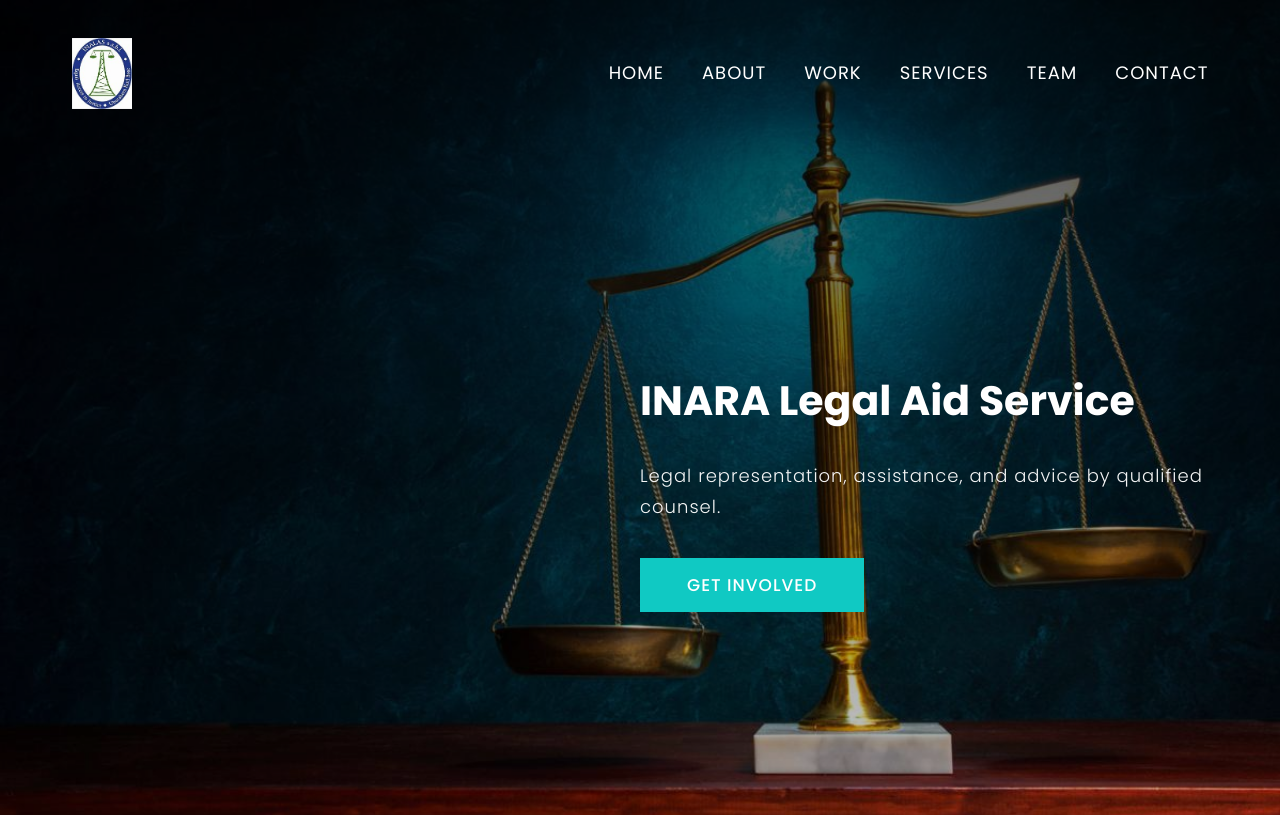
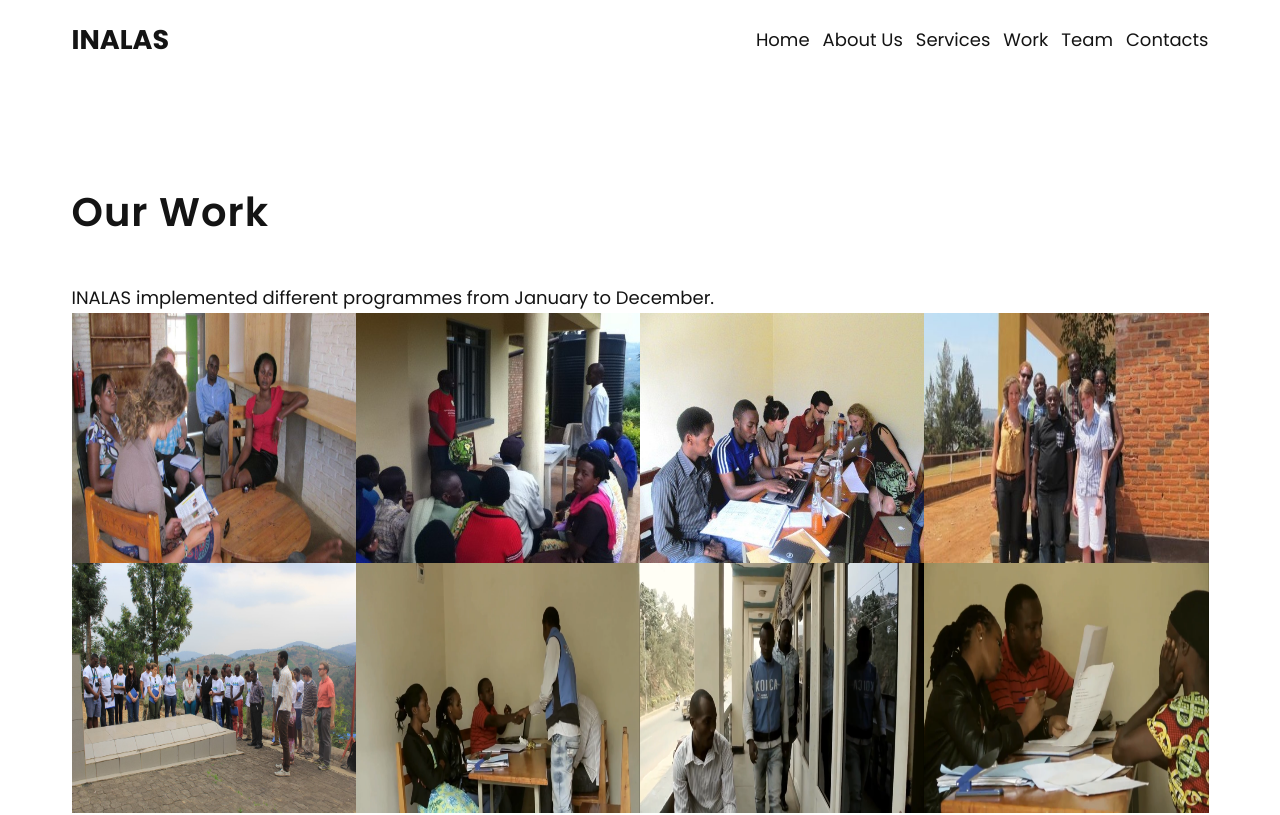
Before and after one commit to uwasylvie/inalas, a React (Create React App) app: page /work in a window 1280 px wide. Shown: the top 815 px of the page. Built offline with nearby package versions, Linux system fonts and the light colour scheme.

Commit message:
Update Navbar

```diff
--- a/package.json
+++ b/package.json
@@ -9,8 +9,10 @@
     "react": "^18.2.0",
     "react-dom": "^18.2.0",
     "react-icons": "^4.11.0",
+    "react-router-dom": "^6.18.0",
     "react-scripts": "5.0.1",
     "react-slick": "^0.29.0",
+    "reactstrap": "^9.2.0",
     "web-vitals": "^2.1.4"
   },
   "scripts": {
--- a/src/App.js
+++ b/src/App.js
@@ -1,27 +1,44 @@
-import './App.css';
-import Header from "./components/Header/Header";
-import AboutUs from './components/AboutUs/AboutUs';
+import Home from "./pages/Home";
+import "./App.css";
 
+import React from "react";
+import Navbar from "./components/Navbar/Navbar";
+
+import AboutUs from "./components/AboutUs/AboutUs";
+import Services from "./components/Services/Services";
 import Work from "./components/Work/Work";
-
-import Services from "./components/Services/Services";
 import Team from "./components/Team/Team";
 import Contact from "./components/Contact/Contact";
-import Footer from './components/Footer/Footer';
+import Footer from "./components/Footer/Footer";
+import { BrowserRouter as Router, Routes, Route } from "react-router-dom";
+
 
 function App() {
   return (
-    <div className="holder">
-      <Header />
-      <AboutUs />
-      <Services />
-      <Work />
+    <div className="App">
+      <Router>
+      <Navbar />
 
-      <Team/>
-      <Contact />
-      <Footer />
-    </div>
-  );
+       <Routes>
+       <Route  path='/' element={<Home />} />
+       <Route  path='/about' element={<AboutUs />} />
+       <Route  path='/team' element={<Team />} />
+       <Route  path='/service' element={<Services />} />
+       <Route  path='/contact' element={<Contact />} />
+       <Route  path='/work' element={<Work />} />
+
+
+
+
+       </Routes>
+
+
+       <Footer/>
+       </Router>
+       </div>
+
+);
+
 }
 
 export default App;
--- a/src/components/Header/Header.css
+++ b/src/components/Header/Header.css
@@ -1,19 +1,48 @@
-.header{
-    min-height: 100vh;
-}
-.header__content{
-    min-height: calc(100vh - 106px);
-    flex-direction: column;
-}
-.header__title{
-    font-size: 4.1rem;
-    line-height: 1.2;
-}
-.header__content .para__text{
-    padding: 3.6rem 0;
-    max-width: 600px;
-    margin: 0 auto;
-}
+.hero {
+    background-image: url("../../assets/images/header-bg.jpg");
+    background-repeat: no-repeat;
+    background-position: center;
+    background-size: cover;
+    height: 500px;
+    width: 100%;
+  }
+  .hero .container {
+    padding-top: 5%;
+  }
+  .hero h1 {
+    text-align: center;
+    color: #fff;
+    font-size: 60px;
+  }
+  .hero p {
+    text-align: center;
+    color: #fff;
+    opacity: 0.8;
+    padding: 20px;
+  }
+  .btn6{
+    padding: 20px 40px;
+    color:#fff ;
+    font-size: 20px;
+    background:#D2691E ;
+    border-radius: 4px;
+    margin: 10px;
+    text-decoration: none;
+  }
+  .btn4{
+    padding: 20px 40px;
+    color:#fff ;
+    font-size: 20px;
+    background:#283048 ;
+    border-radius: 4px;
+    margin: 10px;
+    text-decoration: none;
+  }
+  .hero-links{
+   margin-top: 5%;
+   margin-left: 35%;
+
+  }
 
 @media(min-width: 992px){
     .header__content{
--- a/src/components/Header/Header.jsx
+++ b/src/components/Header/Header.jsx
@@ -1,25 +1,21 @@
 import React from "react";
 import "./Header.css";
-import Navbar from "../Navbar/Navbar";
-import images from "../../constants/images";
+import { Link } from "react-router-dom"
+
 
 const Header = () => (
-    <div className="header" style = {{
-        background: `linear-gradient(rgba(0, 0, 0, 0.7), rgba(0, 0, 0, 0.2)), url(${images.header_bg}) center/cover no-repeat`
-    }}>
-        <Navbar />
 
-        <div className="container">
-            <div className="header__content text__center text__light flex flex__center">
-                <div className="header__content--left"></div>
-                <div className="header__content--right">
-                    <h1 className="header__title fw__6">INARA Legal Aid Service</h1>
-                    <p className="para__text">Legal representation, assistance, and advice by qualified counsel.</p>
-                    <a href = "#" className="btn btn__blue">Get Involved</a>
-                </div>
-            </div>
-        </div>
+    <section className='hero'>
+    <div className='container'>
+      <h1>INARA Legal Aid Service </h1>
+      <p>Legal representation, assistance, and advice by qualified counsel.</p>
+      <div className="hero-links">
+      <Link to="/contact"className="btn4" >Get Involved</Link>
+      </div>
+
+
     </div>
+  </section>
 )
 
 export default Header;
--- a/src/components/Navbar/Navbar.css
+++ b/src/components/Navbar/Navbar.css
@@ -1,81 +1,85 @@
-.navbar{
-    padding: 3.8rem 0;
-}
-.navbar__brand img{
-    width: 60px;
-}
-.brand__and__toggler{
+
+  .navigation{
+    display: flex;
+    justify-content: space-between;
     align-items: center;
-    justify-content: space-between;
-    width: 100%;
-}
-.navbar__collapse{
-    display: none;
-}
-.navbar__collapse .nav__link{
-    letter-spacing: 1px;
-    transition: var(--transition);
-}
-.navbar__collapse .nav__link:hover, .nav__link{
-    color: var(--robin-blue-color);
+    height: 80px;
 }
 
-/* smallscreen */
-.navbar__smallscreen{
-    position: fixed;
-    right: 0;
-    top: 0;
-    background-color: var(--robin-blue-color);
-    height: 100%;
-    width: 100%;
-    padding: 3rem;
-    box-shadow: -3px 0 14px 0 rgba(0, 0, 0, 0.4);
-    z-index: 999;
-    transition: var(--transition);
-}
-.navbar__close--btn{
-    position: absolute;
-    right: 2rem;
-    top: 2rem;
+  .nav__list {
+    margin: 0;
+    padding: 0;
+    list-style: none;
+    display: flex;
+    column-gap: 1.3rem;
+  }
+
+
+
+  .nav__item a:hover {
+    color: #17bf9e;
+  }
+
+  .nav__right p {
+    font-weight: 500;
+    color: #0a2b1e;
+    font-size: 1.1rem;
+  }
+
+  .nav__right p i {
+    font-size: 1.3rem;
+  }
+
+  .mobile__menu span i {
+    font-size: 1.4rem;
+    color: #0a2b1e;
     cursor: pointer;
-    transition: var(--transition);
-}
-.navbar__close--btn:hover{
-    opacity: 0.9;
-}
-.navbar__smallscreen .nav__link{
-    transition: var(--transition);
-    letter-spacing: 1px;
-    font-size: 1.8rem;
-}
-.navbar__smallscreen .nav__link:hover{
-    padding-left: 1rem;
-}
-.navbar__smallscreen .nav__item{
-    margin: 2rem 0;
-}
+  }
 
-@media(min-width: 578px){
-    .navbar__smallscreen{
-        width: 300px;
+  .mobile__menu {
+    display: none;
+  }
+  .btn5{
+  color: #fff;
+  padding:10px 20px;
+  text-decoration: none;
+  background-color: #D2691E;
+  }
+
+  @media only screen and (max-width: 991px) {
+    .nav__menu {
+      position: fixed;
+      top: 0;
+      left: 0;
+      width: 100%;
+      height: 100%;
+      background: #0a2b1ec2;
+      z-index: 99;
+      display: none;
     }
-}
 
-@media(min-width: 992px){
-    .navbar__open--btn{
-        display: none;
+    .nav__list {
+      position: absolute;
+      background: #fff;
+      top: 0;
+      right: 0;
+      width: 250px;
+      height: 100%;
+      display: flex;
+      flex-direction: column;
+      align-items: center;
+      z-index: 999;
+      padding-top: 80px;
     }
-    .navbar__collapse{
-        display: flex;
+
+    .mobile__menu {
+      display: block;
     }
-    .navbar__collapse .navbar__nav{
-        display: flex;
-        align-items: center;
+    .nav__right {
+      display: none;
     }
-    .navbar__collapse .nav__item{
-        margin-left: 3.8rem;
+
+    .active__menu {
+      display: block;
     }
-    .navbar__smallscreen{
-        display: none;
-    }
-}
+  }
--- a/src/components/Navbar/Navbar.jsx
+++ b/src/components/Navbar/Navbar.jsx
@@ -1,78 +1,77 @@
-import React, {useState} from "react";
-import images from "../../constants/images";
+import React, { useRef } from "react";
+import { Container } from "reactstrap";
+import { Link } from "react-router-dom"
 import "./Navbar.css";
-import {FaBars, FaTimes} from "react-icons/fa";
+
+const navLinks = [
+  {
+    display: "Home",
+    url: "/",
+  },
+  {
+    display: "About Us",
+    url: "/about",
+  },
+  {
+    display: "Services",
+    url: "/service",
+  },
+  {
+    display: "Work",
+    url: "/work",
+  },
+  {
+    display: "Team",
+    url: "/team",
+  },
+
+
+  {
+    display: "Contacts",
+    url: "/contact",
+  },
+
+];
+
 
 const Navbar = () => {
-    const [toggleMenu, setToggleMenu] = useState(false);
+    const menuRef = useRef();
+
+    const menuToggle = () => menuRef.current.classList.toggle("active__menu");
 
     return (
-        <nav className="navbar">
-            <div className="container flex">
-                <div className="brand__and__toggler flex">
-                    <a href = "index.html" alt = "" className="navbar__brand">
-                        <img src = {images.logo} alt = "site logo" />
-                    </a>
-                    <button type = "button" className="navbar__open--btn text__light" onClick={() => setToggleMenu(true)}>
-                        <FaBars size = {26} />
-                    </button>
-                </div>
+      <nav className="">
+        <Container>
+          <div className="navigation">
+            <div className="logo">
+              <h2 className=" d-flex align-items-center gap-1">
+                INALAS
+              </h2>
+            </div>
 
-                <div className="navbar__collapse">
-                    <ul className="navbar__nav">
-                        <li className="nav__item">
-                            <a href = "#home" className = "nav__link text__upper fw__6 text__light nav__active">home</a>
-                        </li>
-                        <li className="nav__item">
-                            <a href = "#work" className = "nav__link text__upper fw_6 text__light">about</a>
-                        </li>
-                        <li className="nav__item">
-                            <a href = "#work" className = "nav__link text__upper fw_6 text__light">work</a>
-                        </li>
+            <div className="nav d-flex align-items-center gap-5">
+              <div className="nav__menu" ref={menuRef} onClick={menuToggle}>
+                <ul className="nav__list">
+                  {navLinks.map((item, index) => (
+                    <li key={index} className="nav__item">
+                      <a href={item.url}>{item.display}</a>
+                    </li>
+                  ))}
+                </ul>
+              </div>
 
-                        <li className="nav__item">
-                            <a href = "#work" className = "nav__link text__upper fw_6 text__light">services</a>
-                        </li>
-                        <li className="nav__item">
-                            <a href = "#work" className = "nav__link text__upper fw_6 text__light">team</a>
-                        </li>
-                        <li className="nav__item">
-                            <a href = "#work" className = "nav__link text__upper fw_6 text__light">contact</a>
-                        </li>
-                    </ul>
-                </div>
 
-                {toggleMenu && (
-                    <div className="navbar__smallscreen">
-                        <button type = "button" className="navbar__close--btn text__light" onClick={() => setToggleMenu(false)}>
-                            <FaTimes size = {32} />
-                        </button>
-                        <ul className="navbar__nav--smallscreen text__light">
-                            <li className = "nav__item">
-                                <a href = "#home" className="nav__link text__upper fw__6 nav__active text__light">home</a>
-                            </li>
-                            <li className = "nav__item">
-                                <a href = "#about" className="nav__link text__upper fw__6 text__light">about</a>
-                            </li>
-                            <li className = "nav__item">
-                                <a href = "#about" className="nav__link text__upper fw__6 text__light">work</a>
-                            </li>
+            </div>
 
-                            <li className = "nav__item">
-                                <a href = "#about" className="nav__link text__upper fw__6 text__light">services</a>
-                            </li>
-                            <li className = "nav__item">
-                                <a href = "#about" className="nav__link text__upper fw__6 text__light">team</a>
-                            </li>
-                            <li className = "nav__item">
-                                <a href = "#about" className="nav__link text__upper fw__6 text__light">contact</a>
-                            </li>
-                        </ul>
-                    </div>
-                )}
+            <div className="mobile__menu">
+              <span>
+                <i class="ri-menu-line" onClick={menuToggle}></i>
+              </span>
             </div>
-        </nav>
-    )
-}
+          </div>
+        </Container>
+      </nav>
+    );
+  };
 
 export default Navbar;
--- /dev/null
+++ b/src/pages/Home.jsx
@@ -0,0 +1,27 @@
+import React, { Fragment } from "react";
+
+import Header from "../components/Header/Header";
+import AboutUs from "../components/AboutUs/AboutUs";
+import Services from "../components/Services/Services";
+import Work from "../components/Work/Work";
+import Team from "../components/Team/Team";
+
+
+
+const Home = () => {
+  return (
+
+    <Fragment>
+
+      <Header />
+      <AboutUs />
+      <Services />
+      <Work />
+      <Team />
+
+
+    </Fragment>
+  );
+};
+
+export default Home;
```
Also changed, not shown: 1 other file (tests, documents, lock files or other folders).
